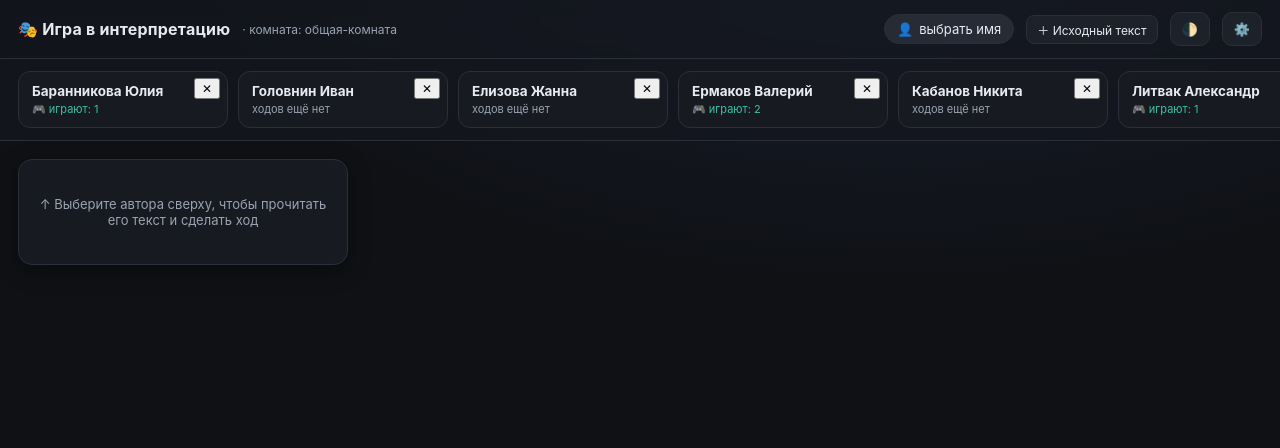
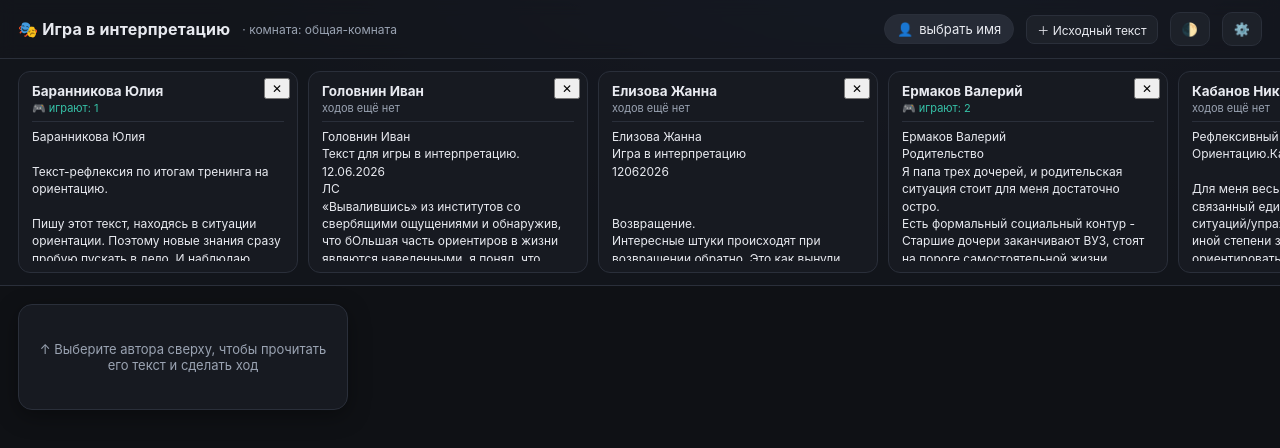
Before and after one commit to bluzhin/interpretation-game, a website: page index.html in a window 1280 px wide. Drawn offline with Linux system fonts and the light colour scheme.

Commit message:
add the text preview

```diff
--- a/index.html
+++ b/index.html
@@ -57,13 +57,15 @@
   .authors-bar{display:flex;gap:10px;align-items:stretch;padding:12px 18px;overflow-x:auto;
     border-bottom:1px solid var(--line);background:var(--headBg)}
   .authors-bar.hidden{display:none}
-  .auth-chip{min-width:210px;max-width:230px;background:var(--panel);border:1px solid var(--line);
-    border-radius:12px;padding:11px 13px;cursor:pointer;transition:.12s;position:relative;flex:0 0 auto}
+  .auth-chip{width:280px;flex:0 0 auto;background:var(--panel);border:1px solid var(--line);
+    border-radius:12px;padding:11px 13px;cursor:pointer;transition:.12s;position:relative;display:flex;flex-direction:column}
   .auth-chip:hover{border-color:var(--accent);transform:translateY(-1px)}
-  .auth-chip .nm{font-weight:650;font-size:13.5px;margin-bottom:3px;padding-right:14px}
-  .auth-chip .st{font-size:11px;color:var(--muted)}
+  .auth-chip .nm{font-weight:650;font-size:13.5px;margin-bottom:2px;padding-right:14px}
+  .auth-chip .st{font-size:11px;color:var(--muted);margin-bottom:6px}
   .auth-chip .st.playing{color:var(--accent2)}
-  .auth-chip .del{position:absolute;top:6px;right:7px;font-size:12px}
+  .auth-chip .tx{font-size:12px;line-height:1.45;color:var(--text);max-height:140px;
+    overflow-y:auto;white-space:pre-wrap;word-break:break-word;border-top:1px solid var(--line);padding-top:6px}
+  .auth-chip .del{position:absolute;top:6px;right:7px;font-size:12px;z-index:2}
   .auth-add{min-width:150px;flex:0 0 auto;display:flex;align-items:center;justify-content:center;
     border:1px dashed var(--line);border-radius:12px;background:transparent;color:var(--muted);cursor:pointer;font-size:13px}
   .auth-add:hover{border-color:var(--accent);color:var(--accent)}
@@ -177,6 +179,7 @@
   .reader-head .who{color:var(--muted);font-size:13px;margin-top:4px}
   .reader-body{padding:22px 26px;overflow:auto;line-height:1.7;font-size:15px;white-space:pre-wrap;word-break:break-word}
   .reader-body.empty{color:var(--muted);font-style:italic}
+  .reader-body.pdf{padding:0;overflow:hidden}
   .reader-foot{padding:12px 20px;border-top:1px solid var(--line);display:flex;gap:10px;flex-wrap:wrap;justify-content:flex-end}
   .reader embed,.reader iframe{width:100%;height:70vh;border:none;border-radius:10px;background:#fff}
   .x-close{background:none;border:none;color:var(--muted);font-size:20px;cursor:pointer;line-height:1}
@@ -424,8 +427,11 @@ function renderAuthorsBar(root){
     const chip = el('div','auth-chip');
     chip.innerHTML = `<button class="del" title="Удалить">✕</button>
       <div class="nm"></div>
-      <div class="st ${n?'playing':''}">${ n ? '🎮 играют: '+n : 'ходов ещё нет'}</div>`;
+      <div class="st ${n?'playing':''}">${ n ? '🎮 играют: '+n : 'ходов ещё нет'}</div>
+      <div class="tx"></div>`;
     chip.querySelector('.nm').textContent = r.author;
+    chip.querySelector('.tx').textContent = preview(r.text, r);
+    chip.querySelector('.tx').onclick = (e)=>e.stopPropagation(); // прокрутка не выбирает
     chip.querySelector('.del').onclick = (e)=>{ e.stopPropagation();
       if(confirm('Удалить исходный текст «'+r.author+'» и все его ветки?')) dataLayer.remove(r.id); };
     chip.onclick = ()=>{ state.selected = r.id; render(); };
@@ -505,6 +511,9 @@ function nextRoundInfo(root, chain){
 
 // текст для карточки — полный, прокручивается в окне превью
 function preview(text, item){
+  // PDF показываем как оригинал в витрине, а не кривой извлечённый текст
+  if(item && (item.fileType||'').toLowerCase()==='pdf')
+    return '📄 PDF-документ. Нажмите «Читать», чтобы открыть оригинал.';
   const t = (text||'').trim();
   if(t) return t;
   if(item && item.fileName) return '📎 '+item.fileName;
@@ -552,13 +561,17 @@ function openReader(item){
   const title = isRoot ? esc(item.title||item.author) : ('Ответ — '+esc(item.toName));
   const pdfUrl = (item.fileType||'').toLowerCase()==='pdf' ? (item.fileUrl||item.fileData) : null;
   const text = item.text || '';
+  // для PDF показываем сам документ (встроенный просмотр), а не извлечённый текст
+  const bodyHtml = pdfUrl
+    ? `<div class="reader-body pdf"><embed src="${pdfUrl}#view=FitH" type="application/pdf"></div>`
+    : `<div class="reader-body ${text?'':'empty'}">${ text ? esc(text) : 'Текст недоступен для предпросмотра — скачайте оригинал.' }</div>`;
   modal.className = 'reader';
   modal.innerHTML = `
     <div class="reader-head">
       <div class="ti"><h2>${title}</h2><div class="who">${who}</div></div>
       <button class="x-close" title="Закрыть">✕</button>
     </div>
-    <div class="reader-body ${text?'':'empty'}">${ text ? esc(text) : 'Текст недоступен для предпросмотра — скачайте оригинал.' }</div>
+    ${bodyHtml}
     <div class="reader-foot"></div>`;
   const foot = modal.querySelector('.reader-foot');
   if(isRoot){
```
